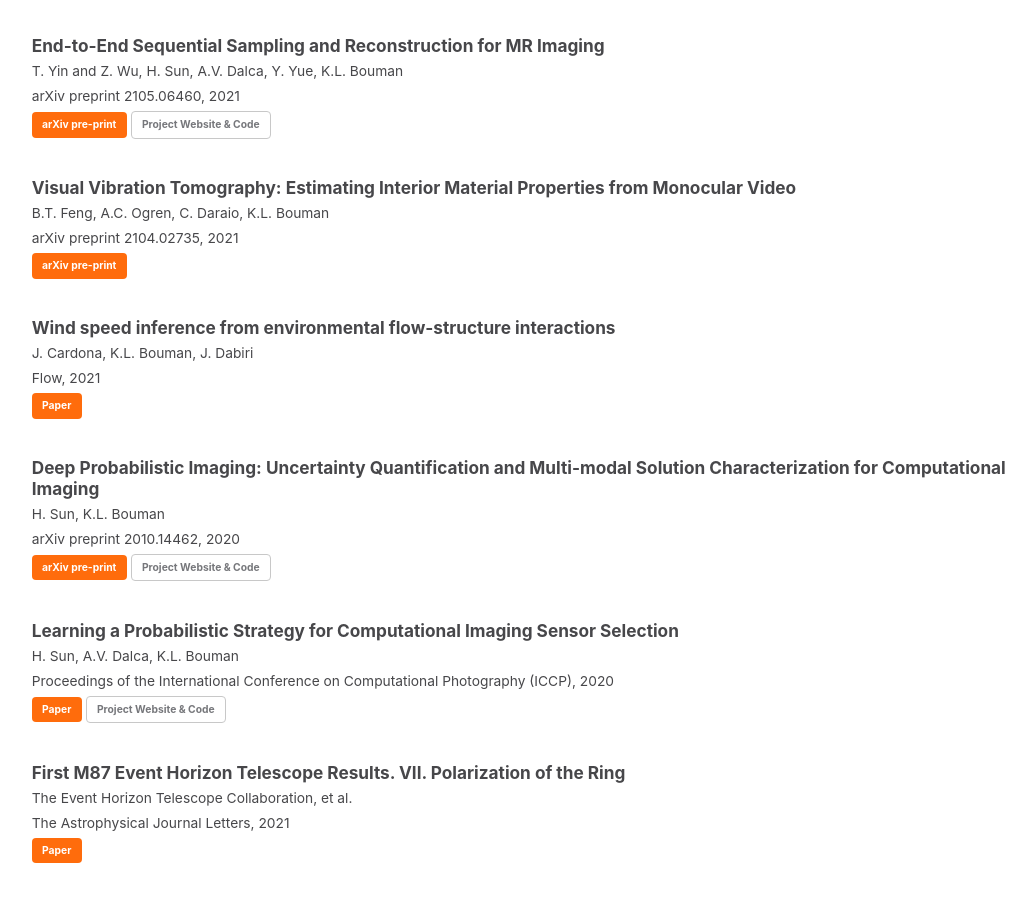
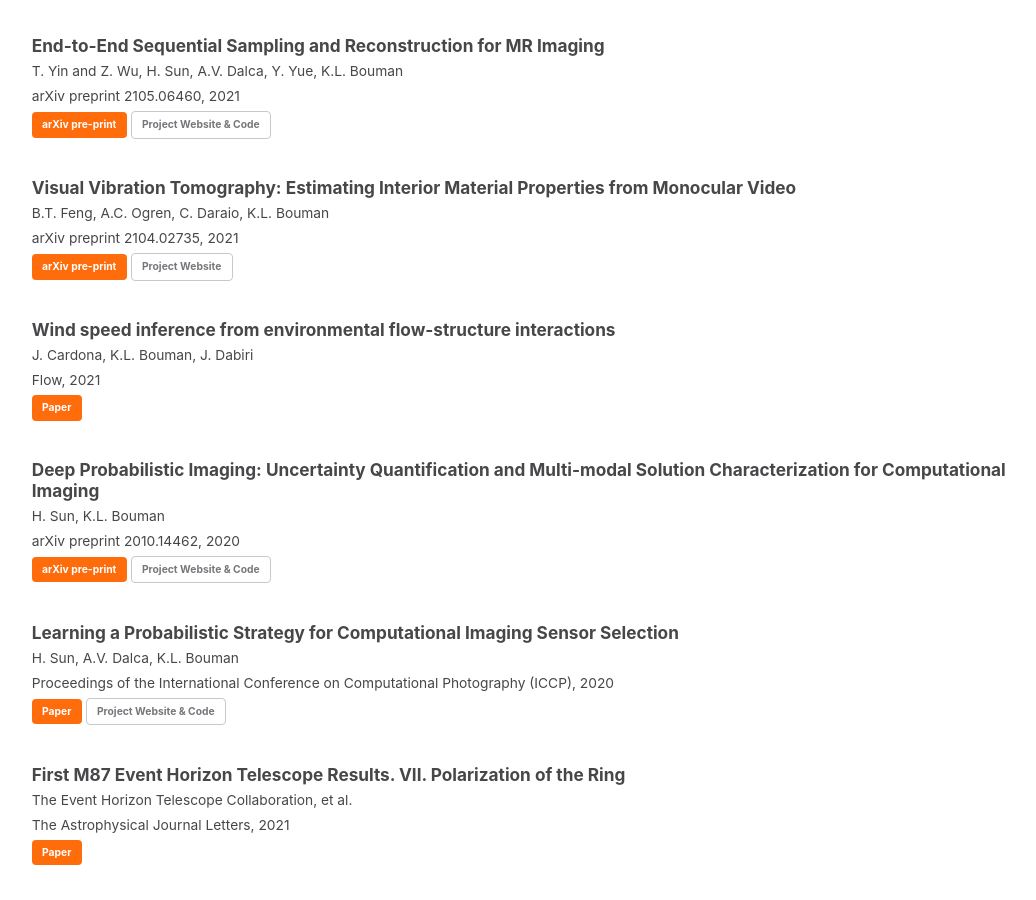
Before and after one commit to boumangroup/boumangroup.github.io, a Jekyll site: the page built from _pages/publications.html, in a window 1280 px wide and 900 px high, scrolled down 793 px. Shown: the whole window, without its empty margins (59-1095 px from the left). Built offline with Jekyll 4.4.1, drawn with Linux system fonts in a browser that asks for light colours; a script that is not in the unit is left out.

Commit message:
add link for VVT project webpage

```diff
--- a/_data/publications.yml
+++ b/_data/publications.yml
@@ -47,6 +47,7 @@ Sparse Interferometric Measurements"
     venue: "arXiv preprint 2104.02735, 2021"
     links:
       - "[arXiv pre-print](https://arxiv.org/abs/2104.02735){: .btn .btn--orange}"
+      - "[Project Website](http://imaging.cms.caltech.edu/vvt/){: .btn .btn--inverse}"
   - title: "Wind speed inference from environmental flow-structure interactions"
     authors: "J. Cardona, K.L. Bouman, J. Dabiri"
     venue: "Flow, 2021"
```
